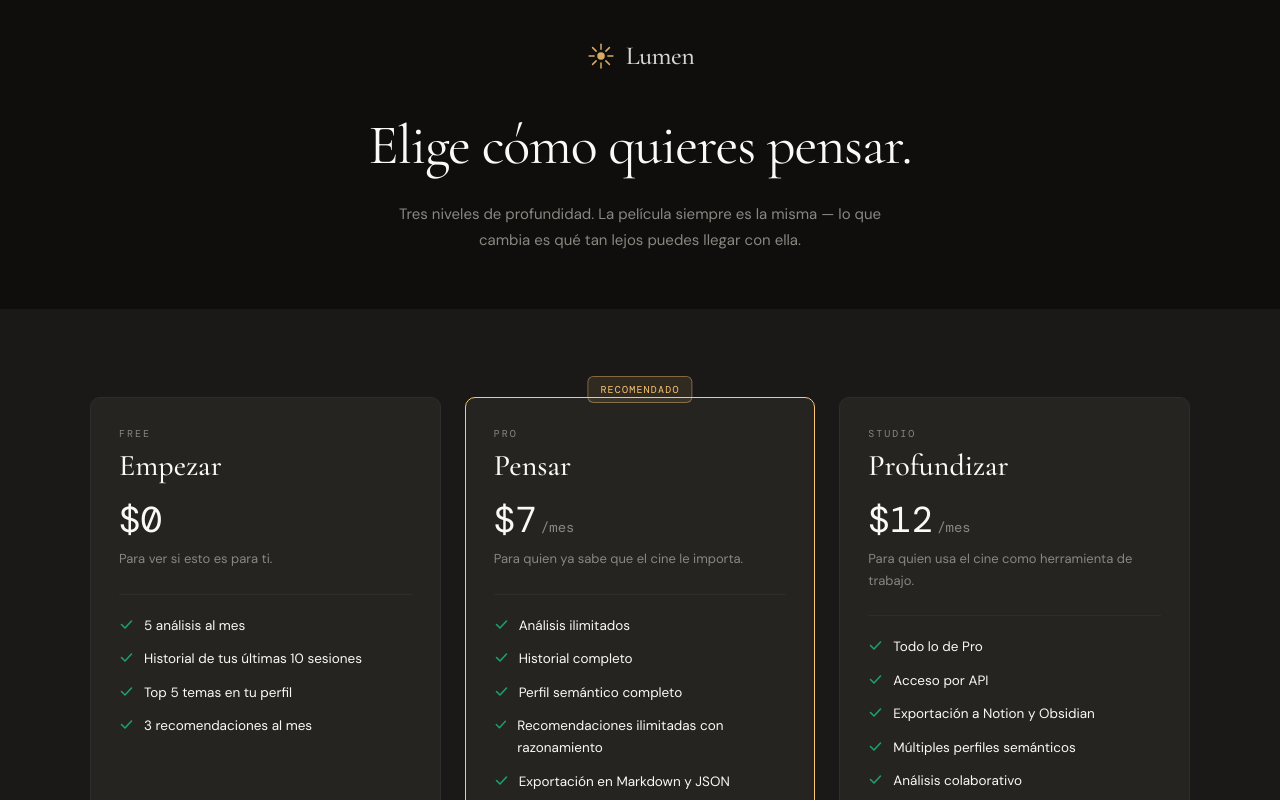
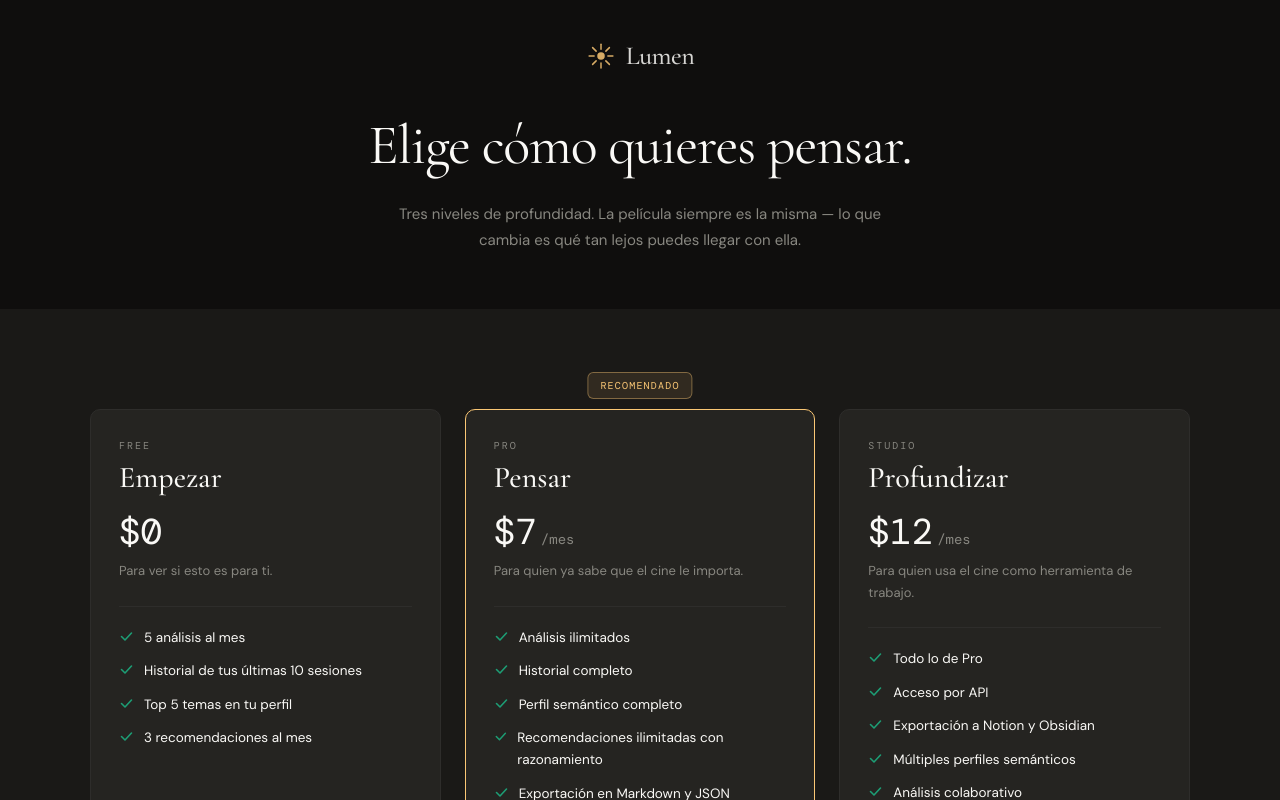
Before and after one commit to Juanes-aa/Lumen, a React (Vite) app in the folder frontend/: page /planes in a window 1280 px wide. Built offline with nearby package versions, Linux system fonts and the light colour scheme; no server answers.

Commit message:
fix(plans): increase badge offset and section top padding for clear separation

```diff
--- a/frontend/src/components/plans/PlanCard.tsx
+++ b/frontend/src/components/plans/PlanCard.tsx
@@ -72,7 +72,7 @@ export function PlanCard({
       {/* Badge recomendado */}
       {isRecommended && (
         <div
-          style={{ position: 'absolute', top: -22, left: '50%', transform: 'translateX(-50%)' }}
+          style={{ position: 'absolute', top: -38, left: '50%', transform: 'translateX(-50%)' }}
         >
           <span
             className="font-mono uppercase whitespace-nowrap"
--- a/frontend/src/pages/Plans.tsx
+++ b/frontend/src/pages/Plans.tsx
@@ -118,7 +118,7 @@ export default function PlansPage(): React.ReactElement {
       {/* ── TARJETAS DE PLANES ────────────────────────────────────────────── */}
       <section
         aria-label="Planes disponibles"
-        style={{ background: SALA, padding: '88px 48px 72px' }}
+        style={{ background: SALA, padding: '100px 48px 72px' }}
       >
         <div
           style={{ maxWidth: 1100, margin: '0 auto', display: 'grid', gridTemplateColumns: 'repeat(3, 1fr)', gap: 24, alignItems: 'stretch' }}
```
